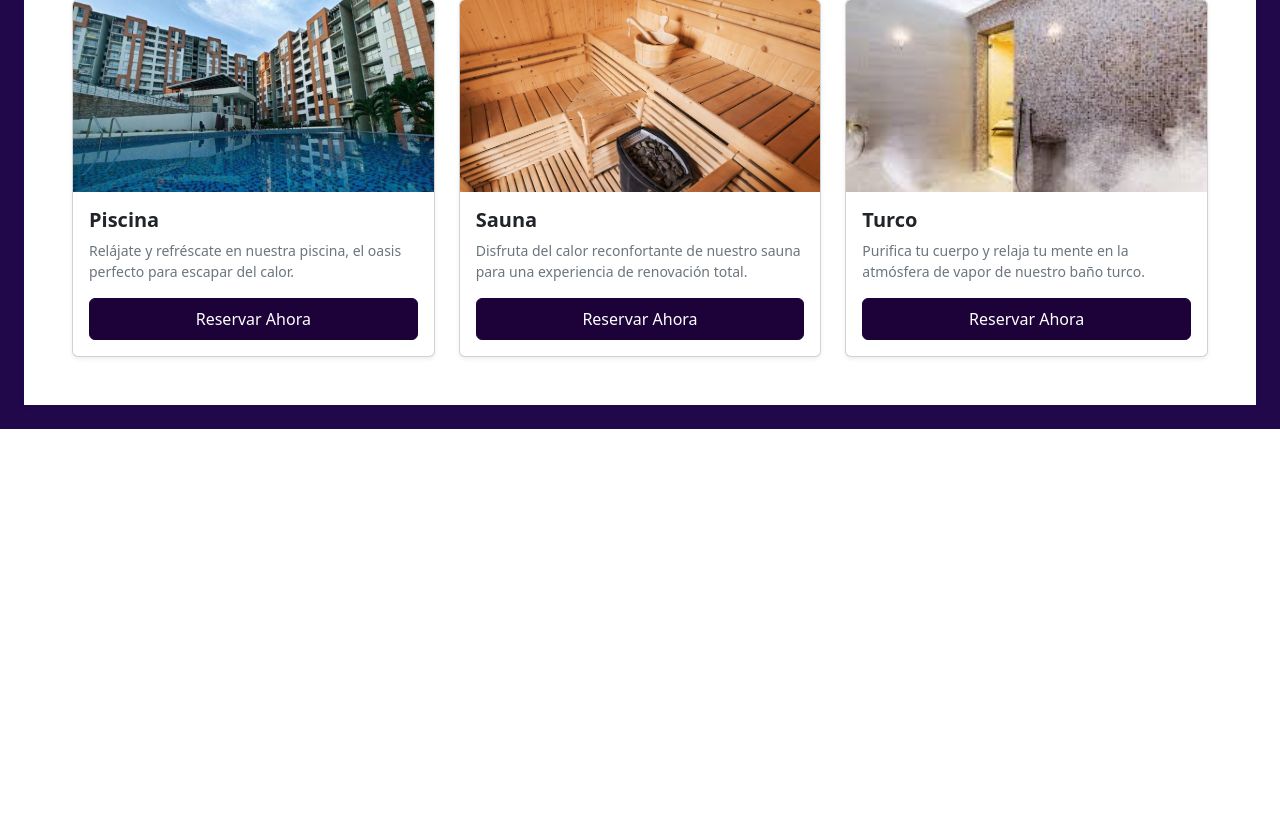
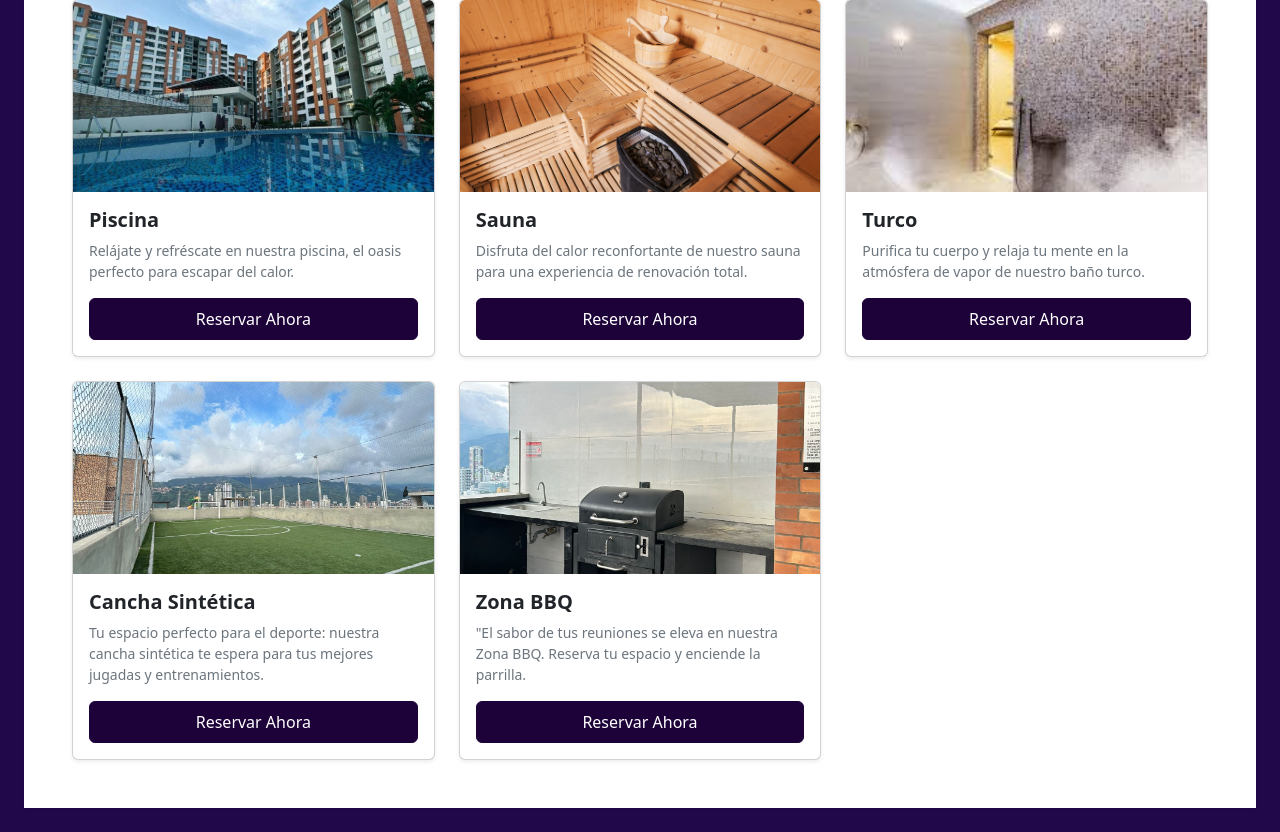
Before and after one commit to AlejandroV22/Sistema-de-Reserva-de-Espacios, a Django app: page /panel-usuario/ in a window 1280 px wide. Shown: the part 652-1484 px from the top of the page. Before the commit the page ends 1081 px from the top, so only its background shows below. Run offline with Django 5.2, Linux system fonts and the light colour scheme.

Commit message:
espacios

```diff
--- a/sistema/templates/panel_usuario.html
+++ b/sistema/templates/panel_usuario.html
@@ -149,6 +149,39 @@
                 <div class="card-body">
                     <h4 class="card-title h5 fw-semibold text-dark mb-2">Turco</h4>
                     <p class="card-text text-secondary mb-3 small">Purifica tu cuerpo y relaja tu mente en la atmósfera de vapor de nuestro baño turco.</p>
+                    <button type="button" class="btn btn-purple-dark w-100 py-2 reservar-btn"
+                            data-bs-toggle="modal" data-bs-target="#reservaModal"
+                            data-espacio-id="6"        {# ID del espacio #}
+                            data-espacio-nombre="Turco"> {# Nombre del espacio #}
+                        Reservar Ahora
+                    </button>
+                </div>
+            </div>
+        </div>
+
+         <div class="col">
+            <div class="card h-100 shadow-sm overflow-hidden card-hover-effect">
+                <img class="card-img-top" src="{% static 'imagenes/cancha.jpg' %}" alt="Soporte Técnico" style="height: 192px; object-fit: cover;">
+                <div class="card-body">
+                    <h4 class="card-title h5 fw-semibold text-dark mb-2">Cancha Sintética</h4>
+                    <p class="card-text text-secondary mb-3 small">Tu espacio perfecto para el deporte: nuestra cancha sintética te espera para tus mejores jugadas y entrenamientos.</p>
+                    <button type="button" class="btn btn-purple-dark w-100 py-2 reservar-btn"
+                            data-bs-toggle="modal" data-bs-target="#reservaModal"
+                            data-espacio-id="6"        {# ID del espacio #}
+                            data-espacio-nombre="Turco"> {# Nombre del espacio #}
+                        Reservar Ahora
+                    </button>
+                </div>
+            </div>
+        </div>
+
+
+         <div class="col">
+            <div class="card h-100 shadow-sm overflow-hidden card-hover-effect">
+                <img class="card-img-top" src="{% static 'imagenes/bbq.jpg' %}" alt="Soporte Técnico" style="height: 192px; object-fit: cover;">
+                <div class="card-body">
+                    <h4 class="card-title h5 fw-semibold text-dark mb-2">Zona BBQ</h4>
+                    <p class="card-text text-secondary mb-3 small">"El sabor de tus reuniones se eleva en nuestra Zona BBQ. Reserva tu espacio y enciende la parrilla.</p>
                     <button type="button" class="btn btn-purple-dark w-100 py-2 reservar-btn"
                             data-bs-toggle="modal" data-bs-target="#reservaModal"
                             data-espacio-id="6"        {# ID del espacio #}
```
Also changed, not shown: sistema/static/imagenes/bbq.jpg (added), sistema/static/imagenes/cancha.jpg (added).
